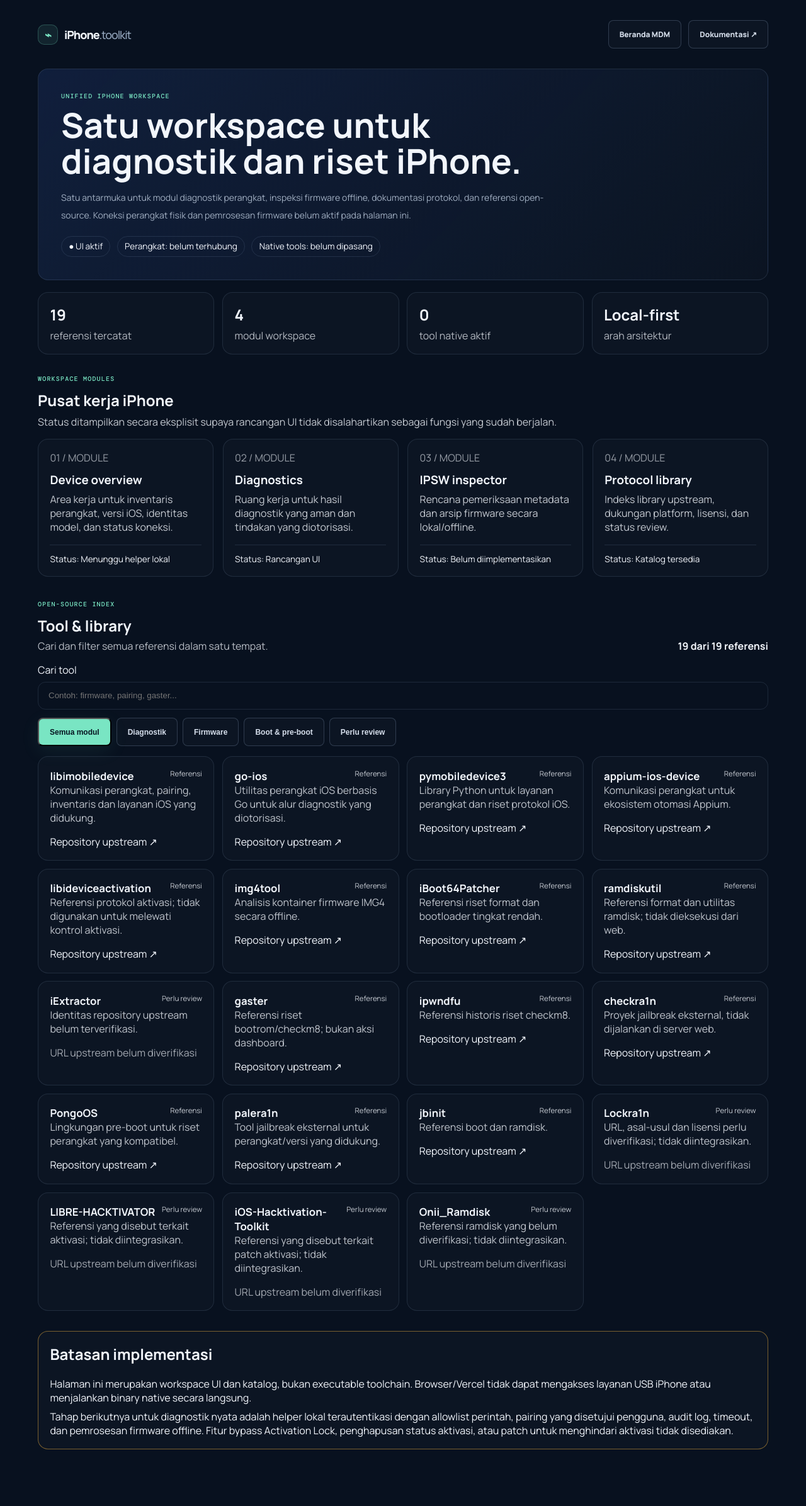
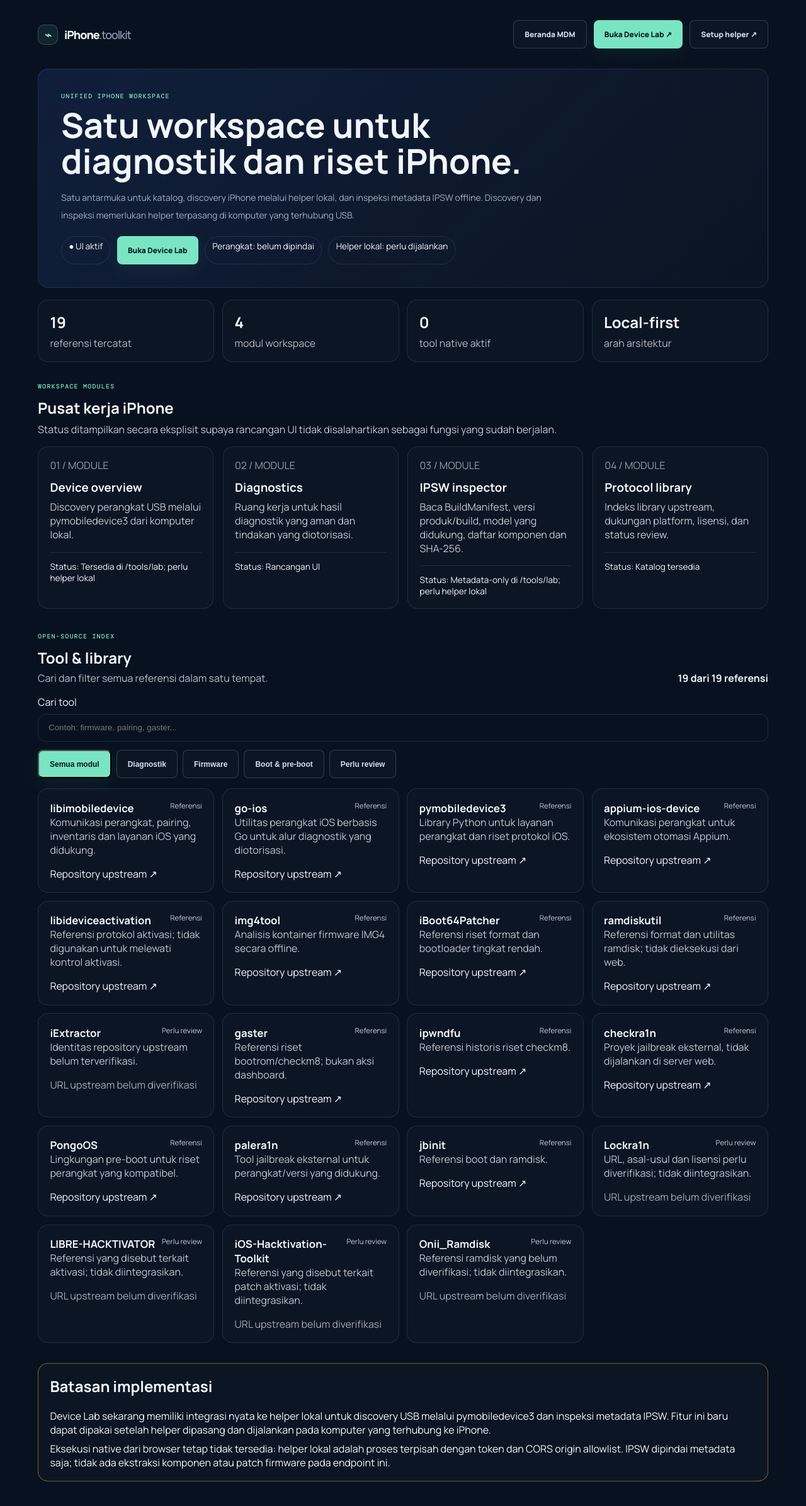
Before and after one commit to Strong-Bee/mdm_server, a Next.js app in the folder web/: page /tools in a window 1280 px wide. Shown: the top 2392 px of the page at 63% size. Built offline with nearby package versions, Linux system fonts and the light colour scheme.

Commit message:
Link unified workspace to functional local device lab

```diff
--- a/web/app/tools/page.tsx
+++ b/web/app/tools/page.tsx
@@ -41,9 +41,9 @@
 ] as const;
 
 const modules = [
-  { number: "01", title: "Device overview", description: "Area kerja untuk inventaris perangkat, versi iOS, identitas model, dan status koneksi.", status: "Menunggu helper lokal" },
+  { number: "01", title: "Device overview", description: "Discovery perangkat USB melalui pymobiledevice3 dari komputer lokal.", status: "Tersedia di /tools/lab; perlu helper lokal" },
   { number: "02", title: "Diagnostics", description: "Ruang kerja untuk hasil diagnostik yang aman dan tindakan yang diotorisasi.", status: "Rancangan UI" },
-  { number: "03", title: "IPSW inspector", description: "Rencana pemeriksaan metadata dan arsip firmware secara lokal/offline.", status: "Belum diimplementasikan" },
+  { number: "03", title: "IPSW inspector", description: "Baca BuildManifest, versi produk/build, model yang didukung, daftar komponen dan SHA-256.", status: "Metadata-only di /tools/lab; perlu helper lokal" },
   { number: "04", title: "Protocol library", description: "Indeks library upstream, dukungan platform, lisensi, dan status review.", status: "Katalog tersedia" },
 ];
 
@@ -68,7 +68,8 @@
         </a>
         <nav aria-label="Navigasi toolkit" style={{ display: "flex", flexWrap: "wrap", gap: "0.7rem" }}>
           <a className="button button-secondary" href="/">Beranda MDM</a>
-          <a className="button button-secondary" href="https://github.com/Strong-Bee/mdm_server/blob/main/docs/IOS-RESEARCH-TOOLS.md" target="_blank" rel="noreferrer">Dokumentasi ↗</a>
+          <a className="button button-primary" href="/tools/lab">Buka Device Lab ↗</a>
+          <a className="button button-secondary" href="https://github.com/Strong-Bee/mdm_server/blob/main/device-helper/README.md" target="_blank" rel="noreferrer">Setup helper ↗</a>
         </nav>
       </header>
 
@@ -76,12 +77,13 @@
         <p className="eyebrow">UNIFIED IPHONE WORKSPACE</p>
         <h1 style={{ fontSize: "clamp(2rem, 5vw, 3.4rem)", lineHeight: 1.05, margin: "0.5rem 0 1rem" }}>Satu workspace untuk<br />diagnostik dan riset iPhone.</h1>
         <p className="hero-description" style={{ maxWidth: "780px" }}>
-          Satu antarmuka untuk modul diagnostik perangkat, inspeksi firmware offline, dokumentasi protokol, dan referensi open-source. Koneksi perangkat fisik dan pemrosesan firmware belum aktif pada halaman ini.
+          Satu antarmuka untuk katalog, discovery iPhone melalui helper lokal, dan inspeksi metadata IPSW offline. Discovery dan inspeksi memerlukan helper terpasang di komputer yang terhubung USB.
         </p>
         <div style={{ display: "flex", flexWrap: "wrap", gap: "0.65rem", marginTop: "1.25rem" }}>
           <span style={{ border: "1px solid var(--line, #263247)", borderRadius: "999px", padding: "0.4rem 0.7rem", fontSize: "0.85rem" }}>● UI aktif</span>
-          <span style={{ border: "1px solid var(--line, #263247)", borderRadius: "999px", padding: "0.4rem 0.7rem", fontSize: "0.85rem" }}>Perangkat: belum terhubung</span>
-          <span style={{ border: "1px solid var(--line, #263247)", borderRadius: "999px", padding: "0.4rem 0.7rem", fontSize: "0.85rem" }}>Native tools: belum dipasang</span>
+          <a className="button button-primary" href="/tools/lab">Buka Device Lab</a>
+          <span style={{ border: "1px solid var(--line, #263247)", borderRadius: "999px", padding: "0.4rem 0.7rem", fontSize: "0.85rem" }}>Perangkat: belum dipindai</span>
+          <span style={{ border: "1px solid var(--line, #263247)", borderRadius: "999px", padding: "0.4rem 0.7rem", fontSize: "0.85rem" }}>Helper lokal: perlu dijalankan</span>
         </div>
       </section>
 
@@ -140,8 +142,8 @@
 
       <aside style={{ ...panel, borderColor: "rgba(230, 170, 60, 0.5)" }}>
         <h2 style={{ marginTop: 0 }}>Batasan implementasi</h2>
-        <p style={{ marginBottom: "0.5rem" }}>Halaman ini merupakan workspace UI dan katalog, bukan executable toolchain. Browser/Vercel tidak dapat mengakses layanan USB iPhone atau menjalankan binary native secara langsung.</p>
-        <p style={{ marginBottom: 0 }}>Tahap berikutnya untuk diagnostik nyata adalah helper lokal terautentikasi dengan allowlist perintah, pairing yang disetujui pengguna, audit log, timeout, dan pemrosesan firmware offline. Fitur bypass Activation Lock, penghapusan status aktivasi, atau patch untuk menghindari aktivasi tidak disediakan.</p>
+        <p style={{ marginBottom: "0.5rem" }}>Device Lab sekarang memiliki integrasi nyata ke helper lokal untuk discovery USB melalui pymobiledevice3 dan inspeksi metadata IPSW. Fitur ini baru dapat dipakai setelah helper dipasang dan dijalankan pada komputer yang terhubung ke iPhone.</p>
+        <p style={{ marginBottom: 0 }}>Eksekusi native dari browser tetap tidak tersedia: helper lokal adalah proses terpisah dengan token dan CORS origin allowlist. IPSW dipindai metadata saja; tidak ada ekstraksi komponen atau patch firmware pada endpoint ini.</p>
       </aside>
     </main>
   );
```
